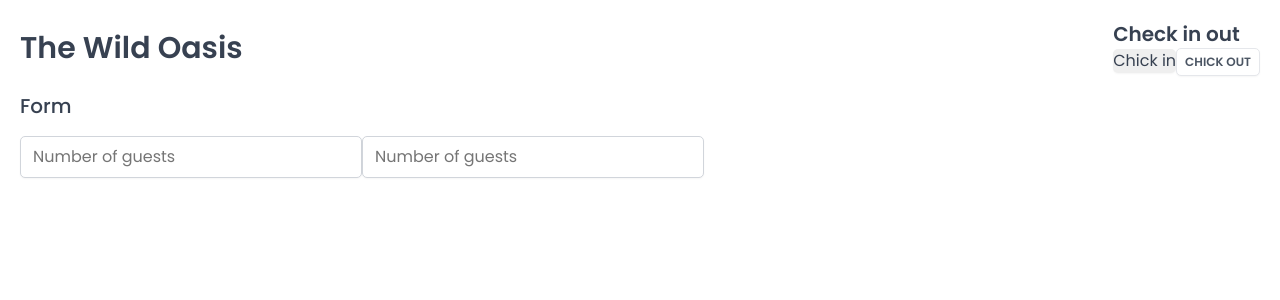
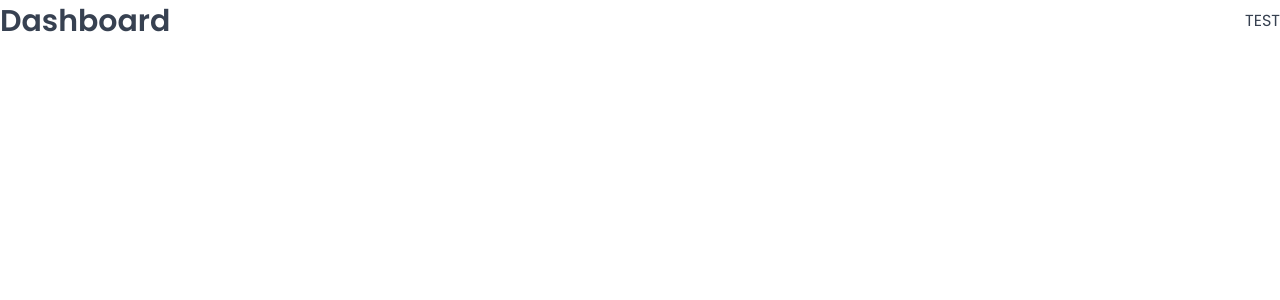
Before and after one commit to naeim-sa/the-wilde-oasis, a React (Vite) app: page /dashboard in a window 1280 px wide. Shown: the top 300 px of the page. Built offline with nearby package versions, Linux system fonts and the light colour scheme; a web font is replaced by a local one.

Commit message:
setting up pages and project route

```diff
--- a/package.json
+++ b/package.json
@@ -12,6 +12,7 @@
   "dependencies": {
     "react": "^18.2.0",
     "react-dom": "^18.2.0",
+    "react-router-dom": "^6.30.1",
     "styled-components": "^6.1.19"
   },
   "devDependencies": {
--- a/src/App.jsx
+++ b/src/App.jsx
@@ -1,45 +1,32 @@
+import { BrowserRouter, Navigate, Route, Routes } from "react-router-dom";
+
 import GlobalStyles from "./styles/GlobalStyles";
-import styled from "styled-components";
-import Row from "./ui/Row";
-import Heading from "./ui/Heading";
-import Button from "./ui/Button";
-import Input from "./ui/Input";
-
-const StyledApp = styled.div`
-  padding: 20px;
-`;
+import Dashboard from "./pages/Dashboard";
+import Bookings from "./pages/Bookings";
+import Cabins from "./pages/Cabins";
+import Users from "./pages/Users";
+import Settings from "./pages/Settings";
+import Account from "./pages/Account";
+import Login from "./pages/Login";
+import PageNotFound from "./pages/PageNotFound";
 
 function App() {
   return (
     <>
       <GlobalStyles />
-      <StyledApp>
-        <Row>
-          <Row type="horizontal">
-            <Heading as="h1">The Wild Oasis</Heading>
-
-            <div>
-              <Heading as="h2">Check in out</Heading>
-              <Button onClick={() => alert("Check in")}>Chick in</Button>
-              <Button
-                variation="secondary"
-                size="small"
-                onClick={() => alert("Check out")}
-              >
-                Chick out
-              </Button>
-            </div>
-          </Row>
-
-          <Row>
-            <Heading as="h3">Form</Heading>
-            <form>
-              <Input type="number" placeholder="Number of guests" />
-              <Input type="number" placeholder="Number of guests" />
-            </form>
-          </Row>
-        </Row>
-      </StyledApp>
+      <BrowserRouter>
+        <Routes>
+          <Route index element={<Navigate replace to="dashboard" />} />
+          <Route path="dashboard" element={<Dashboard />} />
+          <Route path="bookings" element={<Bookings />} />
+          <Route path="cabins" element={<Cabins />} />
+          <Route path="users" element={<Users />} />
+          <Route path="settings" element={<Settings />} />
+          <Route path="account" element={<Account />} />
+          <Route path="login" element={<Login />} />
+          <Route path="*" element={<PageNotFound />} />
+        </Routes>
+      </BrowserRouter>
     </>
   );
 }
```
Also changed, not shown: 1 other file (tests, documents, lock files or other folders).
